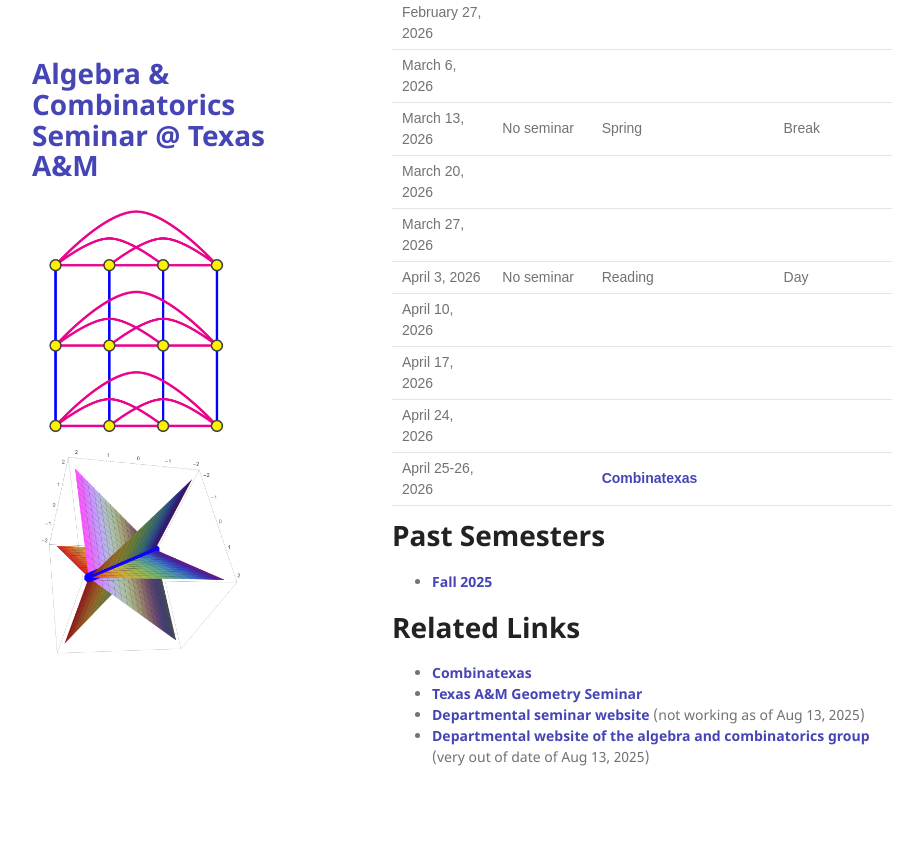
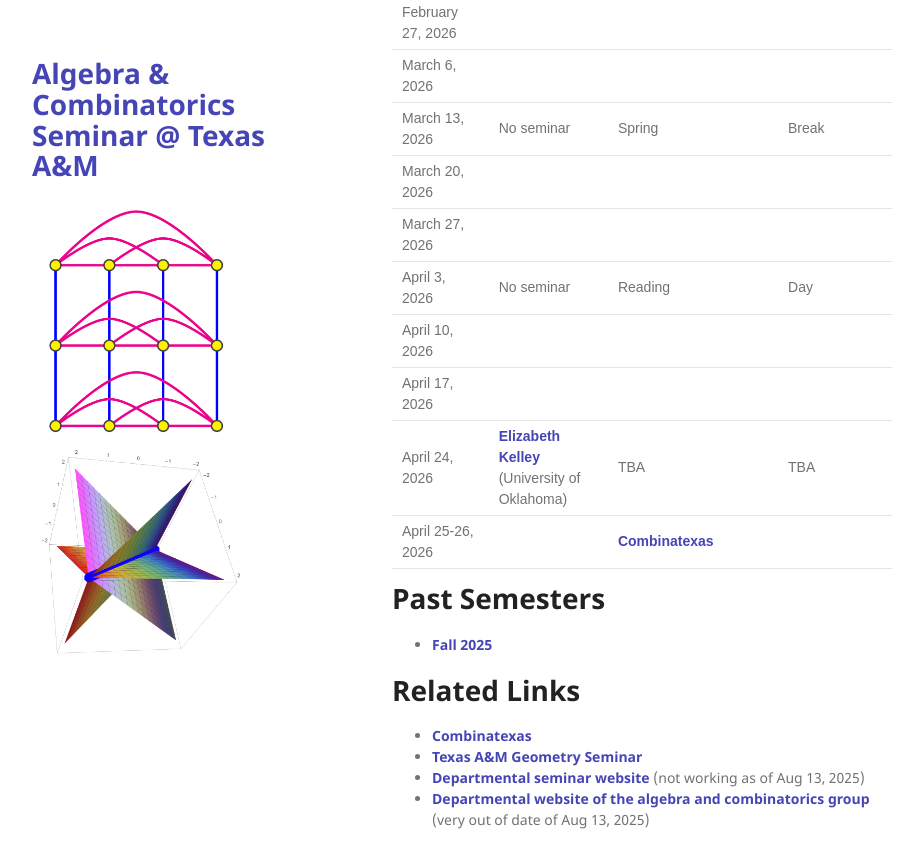
Before and after one commit to tamu-seminar/alg-comb, a Jekyll site: the page built from index.md, in a window 1280 px wide and 900 px high, scrolled down 751 px. Shown: the top 868 px of the window, without its empty margins (178-1101 px from the left). Built offline with Jekyll 4.4.1, drawn with Linux system fonts in a browser that asks for light colours; before the commit the page ends 1588 px from its top, so only the background shows below that.

Commit message:
Add seminar details for April 24, 2026

```diff
--- a/index.md
+++ b/index.md
@@ -38,7 +38,7 @@ The organizers are [Chun-Hung Liu](https://people.tamu.edu/~chliu/), [Trevor Kar
 | April 3, 2026     |No seminar|Reading|Day   |
 | April 10, 2026    |         |       |       |
 | April 17, 2026    |         |       |       |
-| April 24, 2026    |         |       |       |
+| April 24, 2026    | [Elizabeth Kelley](https://sites.google.com/view/elizabeth-kelley/home) (University of Oklahoma) | TBA |  TBA     |
 | April 25-26, 2026    |         |  [Combinatexas](https://sites.google.com/view/combinatexas-2026/home)     |       |
 
 
```
